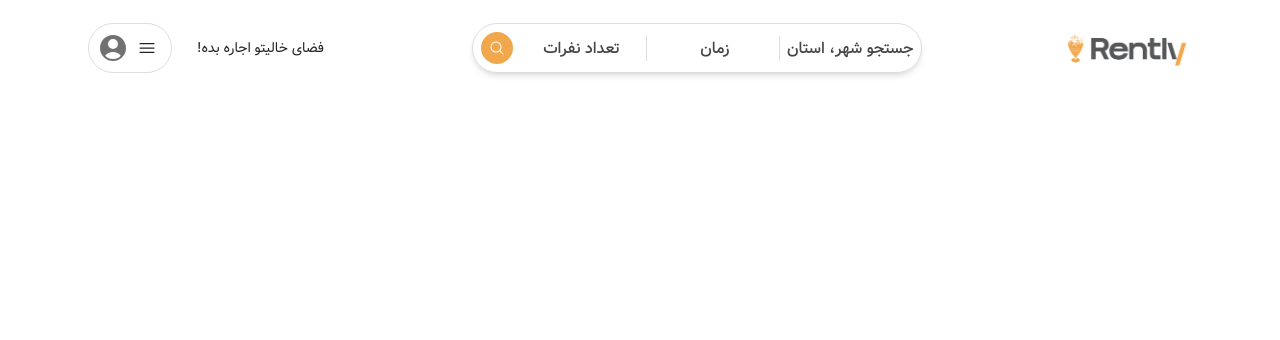
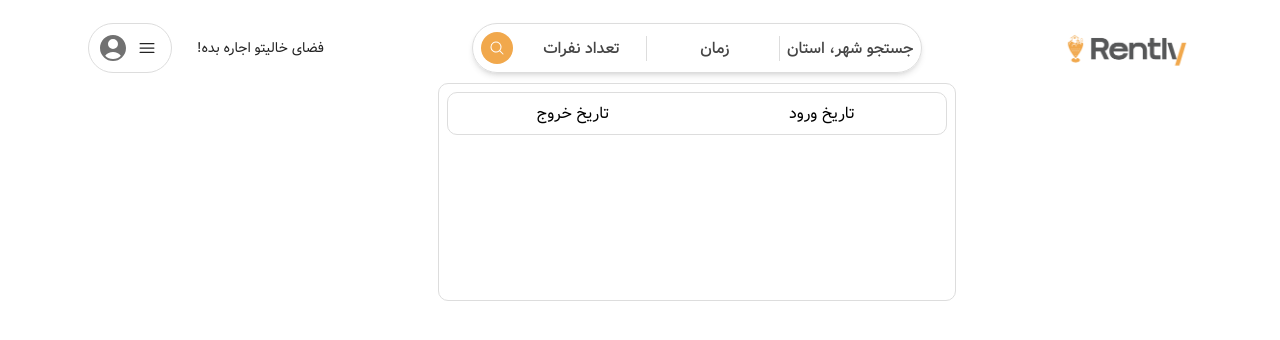
Before and after one commit to abolfazlsamadi/rently, a React (Create React App) app: page / in a window 1280 px wide. Both pictures are taken after a click on the button "زمان". Shown: the top 340 px of the page. Built offline with nearby package versions, Linux system fonts and the light colour scheme.

Commit message:
coding time booking section

```diff
--- a/src/Component/Navbar/NavSearchbar.jsx
+++ b/src/Component/Navbar/NavSearchbar.jsx
@@ -1,28 +1,47 @@
 import { MagnifyingGlassIcon } from "@heroicons/react/24/solid";
 import { useState } from "react";
 import CitySearchResults from "../searchbar/CitySearchResults";
+import TimeBookingSection from "../searchbar/TimeBookingSection";
 
 const SearchBar = () => {
   const [showDestinationSelection, setShowDestinationSelection] =
     useState(false);
+  const [showTimeBooking, setShowTimeBooking] = useState(false);
+
+  const destinationSelectionHandler = () => {
+    setShowDestinationSelection((current) => !current);
+    if (showTimeBooking === true) {
+      setShowTimeBooking(false);
+    }
+  };
+  const timeBookingHandler = () => {
+    setShowTimeBooking((current) => !current);
+    if (showDestinationSelection === true) {
+      setShowDestinationSelection(false);
+    }
+  };
+
+  console.log("showDestinationSelection", showDestinationSelection);
+  console.log("showTimeBooking", showTimeBooking);
   return (
     <div className="searchbar">
       <div className="searchbar__frame">
         <button
-          onClick={() => {
-            setShowDestinationSelection((current) => !current);
-          }}
+          onClick={destinationSelectionHandler}
           className="searchbar__frame__destination"
         >
           <p>جستجو شهر، استان</p>
         </button>
-        <button className="searchbar__frame__date">زمان</button>
+        <button className="searchbar__frame__date" onClick={timeBookingHandler}>
+          زمان
+        </button>
         <button className="searchbar__frame__guests">تعداد نفرات</button>
         <div className="searchbar__icon">
           <MagnifyingGlassIcon className="MagnifyingGlassIcon" />
         </div>
       </div>
       <CitySearchResults showDestinationSelection={showDestinationSelection} />
+      <TimeBookingSection showTimeBooking={showTimeBooking} />
     </div>
   );
 };
--- a/src/Component/searchbar/CitySearchResults.jsx
+++ b/src/Component/searchbar/CitySearchResults.jsx
@@ -28,7 +28,6 @@ const CitySearchResults = (props) => {
     }
   };
 
-  console.log(inputValue.length);
   return (
     <>
       {props.showDestinationSelection ? (
--- /dev/null
+++ b/src/Component/searchbar/TimeBookingSection.jsx
@@ -0,0 +1,18 @@
+import "./styles/main.scss";
+
+const TimeBookingSection = ({showTimeBooking}) => {
+    return (
+        <>
+        {showTimeBooking ? (
+            <div className="time-booking">
+                <div className="time-booking__select-time-booking">
+                    <div className="time-booking__select-time-booking__in">تاریخ ورود</div>
+                    <div className="time-booking__select-time-booking__out">تاریخ خروج</div>
+                </div>
+            </div>
+        ) : null}
+        </>
+     );
+}
+
+export default TimeBookingSection;
--- a/src/Component/searchbar/styles/main.scss
+++ b/src/Component/searchbar/styles/main.scss
@@ -74,3 +74,31 @@
 .select-destination__state:hover{
     background-color: $primary-color-light;
 }
+
+.time-booking{
+  position: absolute;
+  top: 60px;
+  width: 500px;
+  height: 200px;
+  padding: 8px;
+  background-color: #fff;
+  border: 1px solid $border-color-light;
+  border-radius: 10px;
+  &__select-time-booking{
+    @include flex-row-center-around;
+    border: 1px solid $border-color-light;
+    border-radius: 10px;
+    &__in{
+      @include flex-row-center;
+      padding: 8px;
+      width: 50%;
+    }
+    &__out{
+      @include flex-row-center;
+      padding: 8px;
+      width: 50%;
+      cursor: pointer;
+
+    }
+  }
+}
--- a/src/Styles/base.scss
+++ b/src/Styles/base.scss
@@ -26,6 +26,11 @@ $primary-black: #222222;
   justify-content: center;
   align-items: flex-start;
 }
+@mixin flex-row-center-around {
+  display: flex;
+  justify-content: space-around;
+  align-items: center;
+}
 
 
 ::-webkit-scrollbar {
```
